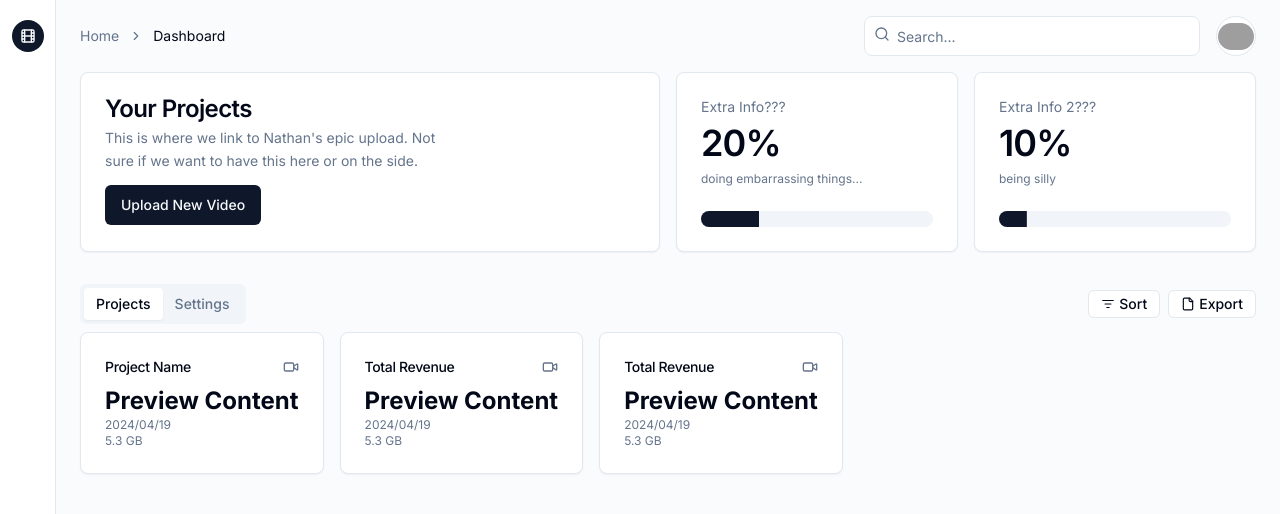
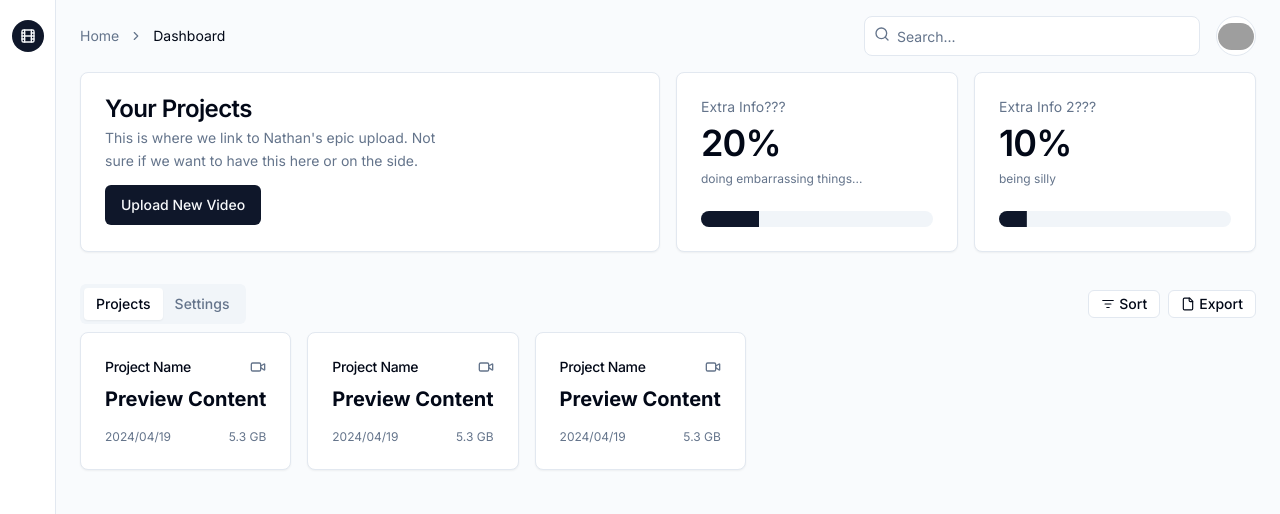
Before and after one commit to MiniHacks/clippy, a Next.js app in the folder apps/frontend/: page / in a window 1280 px wide. Shown: the top 514 px of the page. Built offline with nearby package versions, Linux system fonts and the light colour scheme; grey boxes are pictures that could not be loaded.

Commit message:
🍅 cleaning dashboard up

```diff
--- a/apps/frontend/app/page.tsx
+++ b/apps/frontend/app/page.tsx
@@ -3,15 +3,9 @@ import Link from "next/link"
 import {
   Video,
   File,
-  Home,
-  LineChart,
   ListFilter,
-  Package,
   Film,
-  PanelLeft,
   Search,
-  ShoppingCart,
-  Users2,
 } from "lucide-react"
 
 import {
@@ -42,7 +36,6 @@ import {
 } from "@/components/ui/dropdown-menu"
 import { Input } from "@/components/ui/input"
 import { Progress } from "@/components/ui/progress"
-import { Sheet, SheetContent, SheetTrigger } from "@/components/ui/sheet"
 import {
   Tabs,
   TabsContent,
@@ -51,6 +44,28 @@ import {
 } from "@/components/ui/tabs"
 
 export default function Dashboard() {
+  // FIXME: we can change this when the endpoint actually exists
+  const projects = [
+        {
+        "project" : "Project Name",
+        "title" : "Preview Content",
+        "date" : "2024/04/19",
+        "size" : "5.3 GB"
+        },
+        {
+        "project" : "Project Name",
+        "title" : "Preview Content",
+        "date" : "2024/04/19",
+        "size" : "5.3 GB"
+        },
+        {
+        "project" : "Project Name",
+        "title" : "Preview Content",
+        "date" : "2024/04/19",
+        "size" : "5.3 GB"
+        }
+  ];
+
   return (
       <div className="flex min-h-screen w-full flex-col bg-muted/40">
         <aside className="fixed inset-y-0 left-0 z-10 hidden w-14 flex-col border-r bg-background sm:flex">
@@ -200,39 +215,24 @@ export default function Dashboard() {
                 <TabsContent value="projects" className="flex">
                   <div className="grid gap-4 sm:grid-cols-2 md:grid-cols-4 lg:grid-cols-2 xl:grid-cols-4">
                     {/*FIXME: dynamically add cards once endpoint is set up */}
+                    {projects &&
+                        projects.map((project) => {
+                          return (
                               <Card>
                                 <CardHeader className="flex flex-row items-center justify-between space-y-0 pb-2">
-                        <CardTitle className="text-sm font-medium">Project Name</CardTitle>
-                        <Video className="h-4 w-4 text-muted-foreground" />
+                                  <CardTitle className="text-sm font-medium">{project.project}</CardTitle>
+                                  <Video className="h-4 w-4 text-muted-foreground"/>
                                 </CardHeader>
                                 <CardContent>
-                        <div className="text-2xl font-bold">Preview Content</div>
-                        <p className="text-xs text-muted-foreground">2024/04/19</p>
-                        <p className="text-xs text-muted-foreground">5.3 GB</p>
+                                  <div className="text-xl font-bold pb-4">{project.title}</div>
+                                  <div className="flex flex-row justify-between">
+                                    <p className="text-xs text-muted-foreground">{project.date}</p>
+                                    <p className="text-xs text-muted-foreground">{project.size}</p>
+                                  </div>
                                 </CardContent>
                               </Card>
-                    <Card>
-                      <CardHeader className="flex flex-row items-center justify-between space-y-0 pb-2">
-                        <CardTitle className="text-sm font-medium">Total Revenue</CardTitle>
-                        <Video className="h-4 w-4 text-muted-foreground" />
-                      </CardHeader>
-                      <CardContent>
-                        <div className="text-2xl font-bold">Preview Content</div>
-                        <p className="text-xs text-muted-foreground">2024/04/19</p>
-                        <p className="text-xs text-muted-foreground">5.3 GB</p>
-                      </CardContent>
-                    </Card>
-                    <Card>
-                      <CardHeader className="flex flex-row items-center justify-between space-y-0 pb-2">
-                        <CardTitle className="text-sm font-medium">Total Revenue</CardTitle>
-                        <Video className="h-4 w-4 text-muted-foreground" />
-                      </CardHeader>
-                      <CardContent>
-                        <div className="text-2xl font-bold">Preview Content</div>
-                        <p className="text-xs text-muted-foreground">2024/04/19</p>
-                        <p className="text-xs text-muted-foreground">5.3 GB</p>
-                      </CardContent>
-                    </Card>
+                          );
+                        })}
                   </div>
                 </TabsContent>
               </Tabs>
--- a/apps/frontend/components/ui/sheet.tsx
+++ /dev/null
@@ -1,140 +0,0 @@
-"use client"
-
-import * as React from "react"
-import * as SheetPrimitive from "@radix-ui/react-dialog"
-import { cva, type VariantProps } from "class-variance-authority"
-import { X } from "lucide-react"
-
-import { cn } from "@/lib/utils"
-
-const Sheet = SheetPrimitive.Root
-
-const SheetTrigger = SheetPrimitive.Trigger
-
-const SheetClose = SheetPrimitive.Close
-
-const SheetPortal = SheetPrimitive.Portal
-
-const SheetOverlay = React.forwardRef<
-    React.ElementRef<typeof SheetPrimitive.Overlay>,
-    React.ComponentPropsWithoutRef<typeof SheetPrimitive.Overlay>
->(({ className, ...props }, ref) => (
-    <SheetPrimitive.Overlay
-        className={cn(
-            "fixed inset-0 z-50 bg-black/80  data-[state=open]:animate-in data-[state=closed]:animate-out data-[state=closed]:fade-out-0 data-[state=open]:fade-in-0",
-            className
-        )}
-        {...props}
-        ref={ref}
-    />
-))
-SheetOverlay.displayName = SheetPrimitive.Overlay.displayName
-
-const sheetVariants = cva(
-    "fixed z-50 gap-4 bg-background p-6 shadow-lg transition ease-in-out data-[state=open]:animate-in data-[state=closed]:animate-out data-[state=closed]:duration-300 data-[state=open]:duration-500",
-    {
-        variants: {
-            side: {
-                top: "inset-x-0 top-0 border-b data-[state=closed]:slide-out-to-top data-[state=open]:slide-in-from-top",
-                bottom:
-                    "inset-x-0 bottom-0 border-t data-[state=closed]:slide-out-to-bottom data-[state=open]:slide-in-from-bottom",
-                left: "inset-y-0 left-0 h-full w-3/4 border-r data-[state=closed]:slide-out-to-left data-[state=open]:slide-in-from-left sm:max-w-sm",
-                right:
-                    "inset-y-0 right-0 h-full w-3/4  border-l data-[state=closed]:slide-out-to-right data-[state=open]:slide-in-from-right sm:max-w-sm",
-            },
-        },
-        defaultVariants: {
-            side: "right",
-        },
-    }
-)
-
-interface SheetContentProps
-    extends React.ComponentPropsWithoutRef<typeof SheetPrimitive.Content>,
-        VariantProps<typeof sheetVariants> {}
-
-const SheetContent = React.forwardRef<
-    React.ElementRef<typeof SheetPrimitive.Content>,
-    SheetContentProps
->(({ side = "right", className, children, ...props }, ref) => (
-    <SheetPortal>
-        <SheetOverlay />
-        <SheetPrimitive.Content
-            ref={ref}
-            className={cn(sheetVariants({ side }), className)}
-            {...props}
-        >
-            {children}
-            <SheetPrimitive.Close className="absolute right-4 top-4 rounded-sm opacity-70 ring-offset-background transition-opacity hover:opacity-100 focus:outline-none focus:ring-2 focus:ring-ring focus:ring-offset-2 disabled:pointer-events-none data-[state=open]:bg-secondary">
-                <X className="h-4 w-4" />
-                <span className="sr-only">Close</span>
-            </SheetPrimitive.Close>
-        </SheetPrimitive.Content>
-    </SheetPortal>
-))
-SheetContent.displayName = SheetPrimitive.Content.displayName
-
-const SheetHeader = ({
-                         className,
-                         ...props
-                     }: React.HTMLAttributes<HTMLDivElement>) => (
-    <div
-        className={cn(
-            "flex flex-col space-y-2 text-center sm:text-left",
-            className
-        )}
-        {...props}
-    />
-)
-SheetHeader.displayName = "SheetHeader"
-
-const SheetFooter = ({
-                         className,
-                         ...props
-                     }: React.HTMLAttributes<HTMLDivElement>) => (
-    <div
-        className={cn(
-            "flex flex-col-reverse sm:flex-row sm:justify-end sm:space-x-2",
-            className
-        )}
-        {...props}
-    />
-)
-SheetFooter.displayName = "SheetFooter"
-
-const SheetTitle = React.forwardRef<
-    React.ElementRef<typeof SheetPrimitive.Title>,
-    React.ComponentPropsWithoutRef<typeof SheetPrimitive.Title>
->(({ className, ...props }, ref) => (
-    <SheetPrimitive.Title
-        ref={ref}
-        className={cn("text-lg font-semibold text-foreground", className)}
-        {...props}
-    />
-))
-SheetTitle.displayName = SheetPrimitive.Title.displayName
-
-const SheetDescription = React.forwardRef<
-    React.ElementRef<typeof SheetPrimitive.Description>,
-    React.ComponentPropsWithoutRef<typeof SheetPrimitive.Description>
->(({ className, ...props }, ref) => (
-    <SheetPrimitive.Description
-        ref={ref}
-        className={cn("text-sm text-muted-foreground", className)}
-        {...props}
-    />
-))
-SheetDescription.displayName = SheetPrimitive.Description.displayName
-
-export {
-    Sheet,
-    SheetPortal,
-    SheetOverlay,
-    SheetTrigger,
-    SheetClose,
-    SheetContent,
-    SheetHeader,
-    SheetFooter,
-    SheetTitle,
-    SheetDescription,
-}
```
Lines whose indentation alone changed are shown as unchanged.
